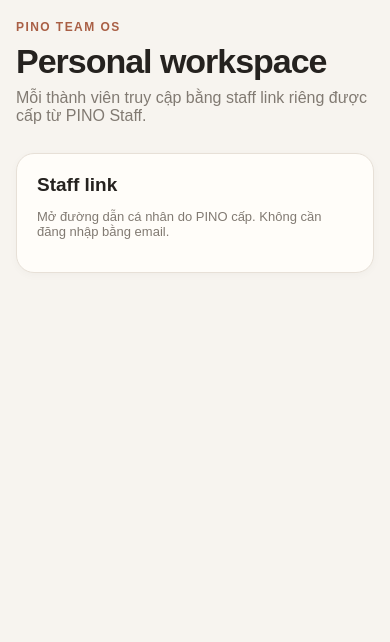
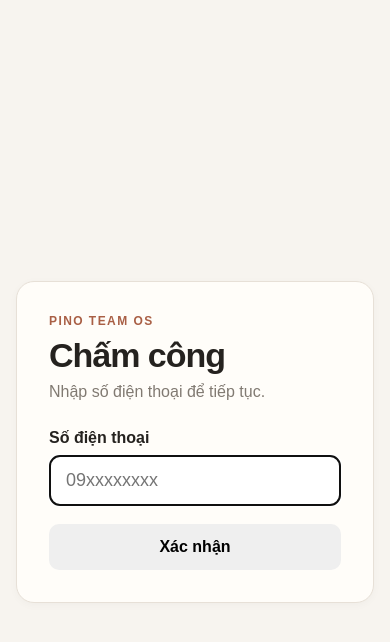
Before and after one commit to vmtct/pino-team-os, a Next.js app: page / in a window 390 px wide. Shown: the top 642 px of the page. Built offline with nearby package versions, Linux system fonts and the light colour scheme.

Commit message:
feat: add mobile staff entry at root

```diff
--- a/app/page.tsx
+++ b/app/page.tsx
@@ -1,3 +1,34 @@
+"use client";
+
+import { FormEvent, useState } from "react";
+import { useRouter } from "next/navigation";
+
 export default function HomePage() {
-  return <main className="main"><div className="page"><div className="eyebrow">PINO TEAM OS</div><h1>Personal workspace</h1><p className="subtitle">Mỗi thành viên truy cập bằng staff link riêng được cấp từ PINO Staff.</p><div className="card"><h2>Staff link</h2><p className="muted">Mở đường dẫn cá nhân do PINO cấp. Không cần đăng nhập bằng email.</p></div></div></main>;
+  const router = useRouter();
+  const [mobile, setMobile] = useState("");
+  const [error, setError] = useState("");
+  const [loading, setLoading] = useState(false);
+
+  async function submit(event: FormEvent) {
+    event.preventDefault();
+    setError("");
+    const normalized = mobile.replace(/\D/g, "");
+    if (!normalized) {
+      setError("Vui lòng nhập số điện thoại.");
+      return;
+    }
+    setLoading(true);
+    try {
+      const response = await fetch(`/api/staff/identify?mobile=${encodeURIComponent(normalized)}`, { cache: "no-store" });
+      const result = await response.json();
+      if (!response.ok || !result.ok) throw new Error(result.error === "inactive_staff" ? "Nhân sự này hiện không hoạt động." : "Không tìm thấy nhân sự với số điện thoại này.");
+      router.push(`/check-in?t=${encodeURIComponent(result.mobile)}`);
+    } catch (e) {
+      setError(e instanceof Error ? e.message : "Không thể xác nhận số điện thoại.");
+    } finally {
+      setLoading(false);
+    }
+  }
+
+  return <main className="main"><div className="page" style={{ minHeight: "100vh", display: "grid", placeItems: "center" }}><section className="card" style={{ width: "min(460px, 100%)", padding: 32 }}><div className="eyebrow">PINO TEAM OS</div><h1 style={{ marginTop: 8 }}>Chấm công</h1><p className="subtitle">Nhập số điện thoại để tiếp tục.</p><form onSubmit={submit} style={{ marginTop: 24 }}><label style={{ display: "grid", gap: 8 }}><span style={{ fontWeight: 700 }}>Số điện thoại</span><input autoFocus inputMode="tel" autoComplete="tel" value={mobile} onChange={(e) => setMobile(e.target.value)} placeholder="09xxxxxxxx" style={{ padding: "14px 16px", borderRadius: 10, border: "1px solid #ccc", fontSize: 18 }} /></label>{error ? <div style={{ marginTop: 14, padding: 12, borderRadius: 10, background: "#fff1f2", color: "#991b1b" }}>{error}</div> : null}<button type="submit" disabled={loading} style={{ width: "100%", marginTop: 18, padding: "14px 18px", borderRadius: 10, border: 0, fontWeight: 800 }}>{loading ? "Đang xác nhận..." : "Xác nhận"}</button></form></section></div></main>;
 }
```
